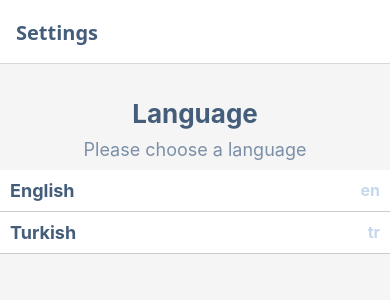
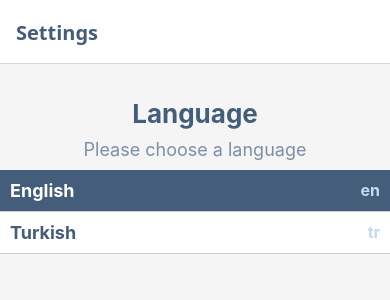
Before and after one commit to berna-ikiz/CustomLocalization, a React Native app: screen / in a window 390 px wide. Shown: the top 300 px of the page. Built offline with nearby package versions, Linux system fonts and the light colour scheme.

Commit message:
Context api has been added as a global state

```diff
--- /dev/null
+++ b/context/LanguageProvider.tsx
@@ -0,0 +1,28 @@
+import React, { createContext, useState, useContext, ReactNode } from "react";
+import { useTranslation } from "react-i18next";
+
+type LanguageContextType = {
+  language: string;
+  setLanguage: (lang: string) => void;
+  languages: string[];
+};
+
+const LanguageContext = createContext<LanguageContextType>({
+  language: "en",
+  setLanguage: () => {},
+  languages: [],
+});
+export const useLanguage = () => useContext(LanguageContext);
+
+export const LanguageProvider = ({ children }: { children: ReactNode }) => {
+  const { t, i18n } = useTranslation();
+  const [language, setLanguage] = useState<string>("en");
+  const [languages] = useState<string[]>(
+    i18n.options.resources ? Object.keys(i18n.options?.resources) : []
+  );
+  return (
+    <LanguageContext.Provider value={{ language, setLanguage, languages }}>
+      {children}
+    </LanguageContext.Provider>
+  );
+};
--- a/package.json
+++ b/package.json
@@ -9,6 +9,7 @@
     "web": "expo start --web"
   },
   "dependencies": {
+    "@react-native-async-storage/async-storage": "^2.1.2",
     "@react-navigation/native": "^7.1.6",
     "@react-navigation/native-stack": "^7.3.10",
     "expo": "~52.0.46",
--- a/src/screen/SettingsScreen.tsx
+++ b/src/screen/SettingsScreen.tsx
@@ -5,31 +5,32 @@ import {
   TouchableOpacity,
   View,
 } from "react-native";
-import React, { useEffect, useState } from "react";
+import React, {useContext, useState } from "react";
 import { useTranslation } from "react-i18next";
 import "../localization/i18n";
 import { i18n, TFunction } from "i18next";
+import { useLanguage } from "../../context/LanguageProvider";
 
 const renderItem = (
   { item }: { item: string },
   t: TFunction<"translation", undefined>,
   i18n: i18n,
-  selectedLanguage: string,
-  setSelectedLanguage: { (value: React.SetStateAction<string>): void; (arg0: string): void; }
+  language: string,
+  setLanguage: { (lang: string): void; (arg0: string): void; }
 ) => {
 
   const handleChangeLang = (lang: string) => {
     i18n.changeLanguage(lang);
-    setSelectedLanguage(lang);
+    setLanguage(lang);
   };
   return (
     <TouchableOpacity
-      style={selectedLanguage === item
+      style={language === item
         ? styles.selectedLanguage
         : styles.language}
       onPress={() => handleChangeLang(item)}
     >
-      <Text style={selectedLanguage === item
+      <Text style={language === item
         ? styles.selectedLanguageText
         : styles.textLang}>{t(item)}</Text>
       <Text style={styles.textShortLang}>{item}</Text>
@@ -39,10 +40,7 @@ const renderItem = (
 
 const SettingsScreen = () => {
   const { t, i18n } = useTranslation();
-  const [languages] = useState<string[]>(
-    i18n.options.resources ? Object.keys(i18n.options?.resources) : []
-  );
-  const [selectedLanguage, setSelectedLanguage] = useState<string>("");
+  const {language, setLanguage,languages} = useLanguage();
 
 
   return (
@@ -54,7 +52,7 @@ const SettingsScreen = () => {
       <FlatList
         data={languages}
         renderItem={({ item }) =>
-          renderItem({ item }, t, i18n,selectedLanguage,setSelectedLanguage)
+          renderItem({ item }, t, i18n,language, setLanguage)
         }
       />
     </View>
```
Also changed, not shown: App.tsx (+7 -5 lines), storage/storage.ts (added), 1 other file (tests, documents, lock files or other folders).
